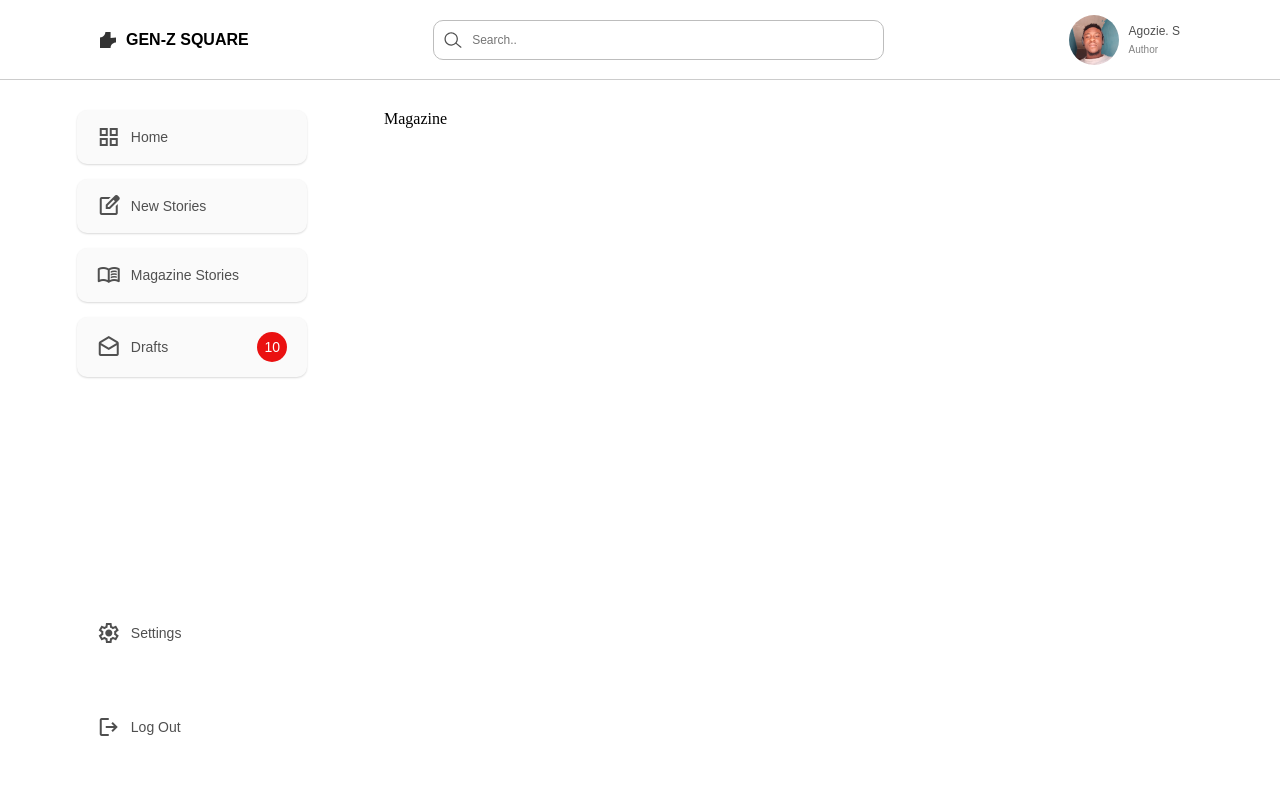
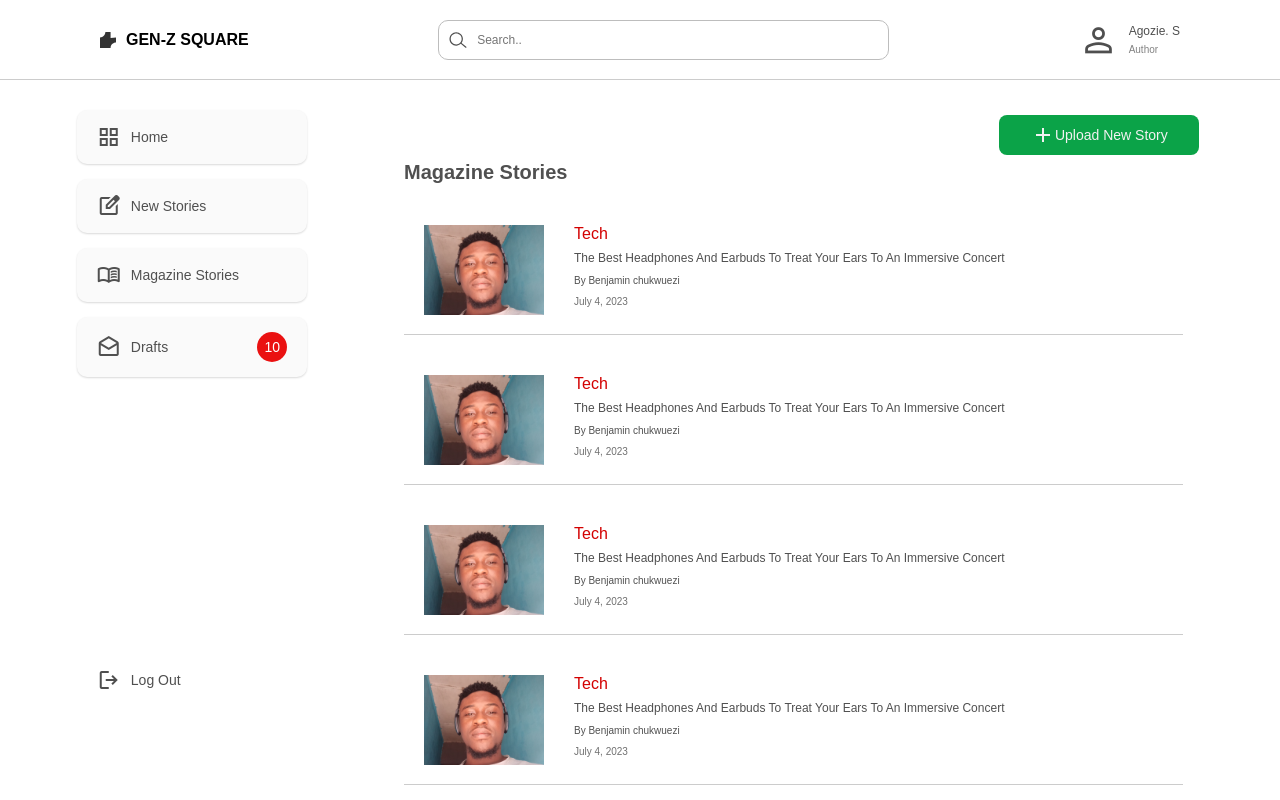
Before and after one commit to LegendaryBen/Genz-admin, a React (Vite) app: page /authors/magazines in a window 1280 px wide. Built offline with nearby package versions, Linux system fonts and the light colour scheme; a web font is replaced by a local one.

Commit message:
made some ui changes

```diff
--- a/src/App.css
+++ b/src/App.css
@@ -74,11 +74,9 @@ body {
   justify-content: flex-start;
   align-items: center;
 }
-.header .avatar .user-img-box img {
-  width: 50px;
-  height: 50px;
-  object-fit: cover;
-  border-radius: 50%;
+.header .avatar .user-img-box .span {
+  font-size: 40px;
+  color: #4F4F4F;
   margin-right: 10px;
 }
 .header .avatar .user-img-box .author {
--- a/src/App.scss
+++ b/src/App.scss
@@ -40,8 +40,12 @@
 
             @include flex(flex-start,center);
 
-            img{
-                width:50px;height:50px;object-fit:cover;border-radius:50%;margin-right:10px;
+            // img{
+            //     width:40px;height:40px;object-fit:cover;border-radius:50%;margin-right:10px;
+            // }
+
+            .span{
+                font-size:40px;color:$grey3;margin-right:10px;
             }
 
             .author{
--- a/src/Components/Header.jsx
+++ b/src/Components/Header.jsx
@@ -3,6 +3,8 @@ import logo from '../Images/logo.svg'
 import chima from '../Images/chima.jpg'
 import find from '../Images/search.svg'
 import ham from '../Images/ham.svg'
+import user from '../Images/user.svg'
+
 
 const Header = () => {
     return (
@@ -17,7 +19,8 @@ const Header = () => {
             </div>
             <div className="avatar">
                 <div className='user-img-box'>
-                    <img src={chima} alt="" />
+                    {/* <img src={user} alt="" /> */}
+                    <span class="material-symbols-outlined span">person</span>
                     <div>
                         <span>Agozie. S</span><br/>
                         <span className='author'>Author</span>
--- a/src/Components/Sidebar.jsx
+++ b/src/Components/Sidebar.jsx
@@ -13,7 +13,6 @@ const Sidebar = (props) => {
                 <Buttons2 cls='route2' content="Drafts" image='drafts' to='drafts' badge='10'/>
             </div>
             <div className="settings">
-                <Buttons3 to='' image='settings' content='Settings'/>
                 <Buttons3 to='' image='logout' content='Log Out'/>
             </div>
         </div>
--- a/src/Pages/Magazine.jsx
+++ b/src/Pages/Magazine.jsx
@@ -1,10 +1,29 @@
 import React from 'react'
+import { Link } from 'react-router-dom'
+import Story_cards from '../Components/Story-cards'
 
 const Magazine = (props) => {
     return (
-        <div>
-            Magazine
-        </div>
+        <>
+            <div className="uploads">
+                <Link className="upload-btn">
+                    <span class="material-symbols-outlined">add</span>
+                    <div>Upload New Story</div>
+                </Link>
+            </div>
+            <div className='snippets'>
+                <div className="snippet-header">
+                    Magazine Stories
+                </div>
+                <Story_cards/>
+                <Story_cards/>
+                <Story_cards/>
+                <Story_cards/>
+                <Story_cards/>
+                <Story_cards/>
+                <Story_cards/>
+            </div>
+        </>
     )
 }
 
```
Also changed, not shown: src/Images/user.svg (added), 1 other file (tests, documents, lock files or other folders).
